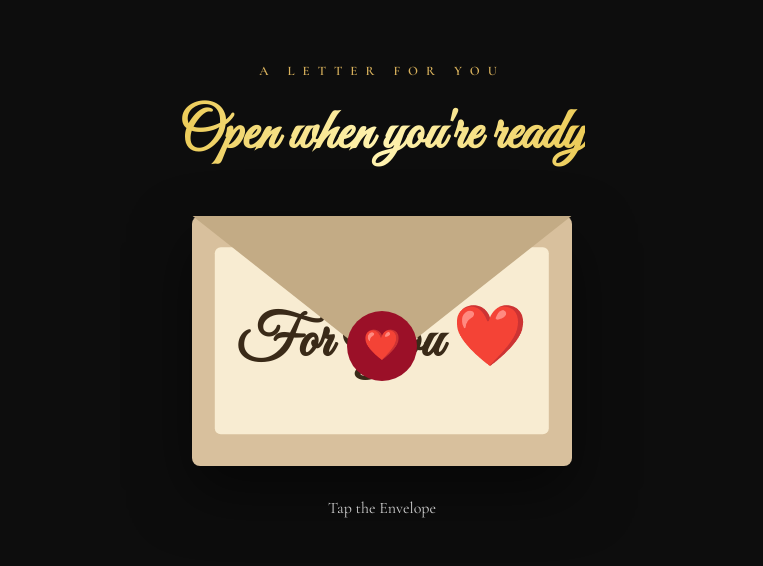
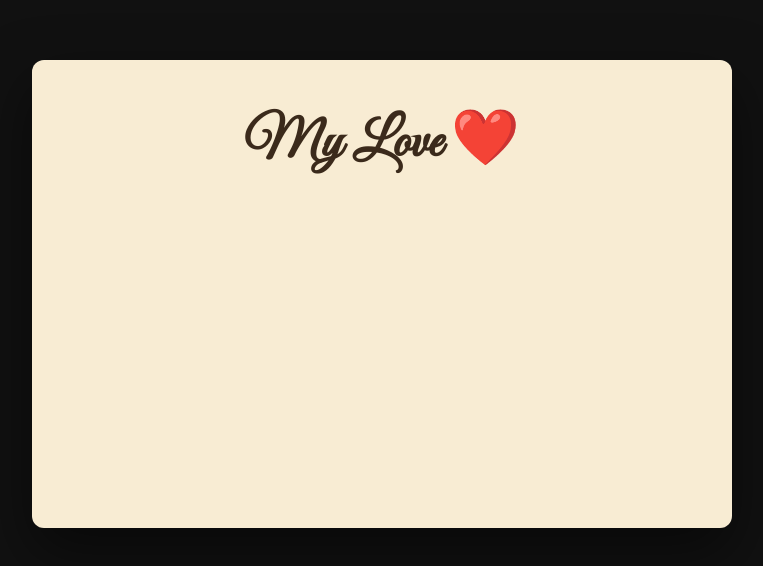
Before and after one commit to mrinmaydeka036-oss/Heyy-myhh-prishuuu, a plain HTML site: page index.html in a window 1280 px wide. Shown: the part 106-672 px from the top of the page, without its empty margins (258-1021 px from the left). Drawn offline with nearby package versions, Linux system fonts and the light colour scheme.

Commit message:
Update style.css

```diff
--- a/style.css
+++ b/style.css
@@ -150,9 +150,13 @@
 
   }
 #letterPage{
-background:#111;
-padding:20px;
-}
+    background:#111;
+    display:flex;
+    justify-content:center;
+    align-items:center;
+    padding:20px;
+    overflow:auto;
+  }
 
 .paper{
 
@@ -162,6 +166,9 @@
 padding:45px;
 border-radius:12px;
 box-shadow:0 25px 60px rgba(0,0,0,.5);
+
+  max-height: 90vh;
+  overflow-y:auto;
 
 }
 
```
